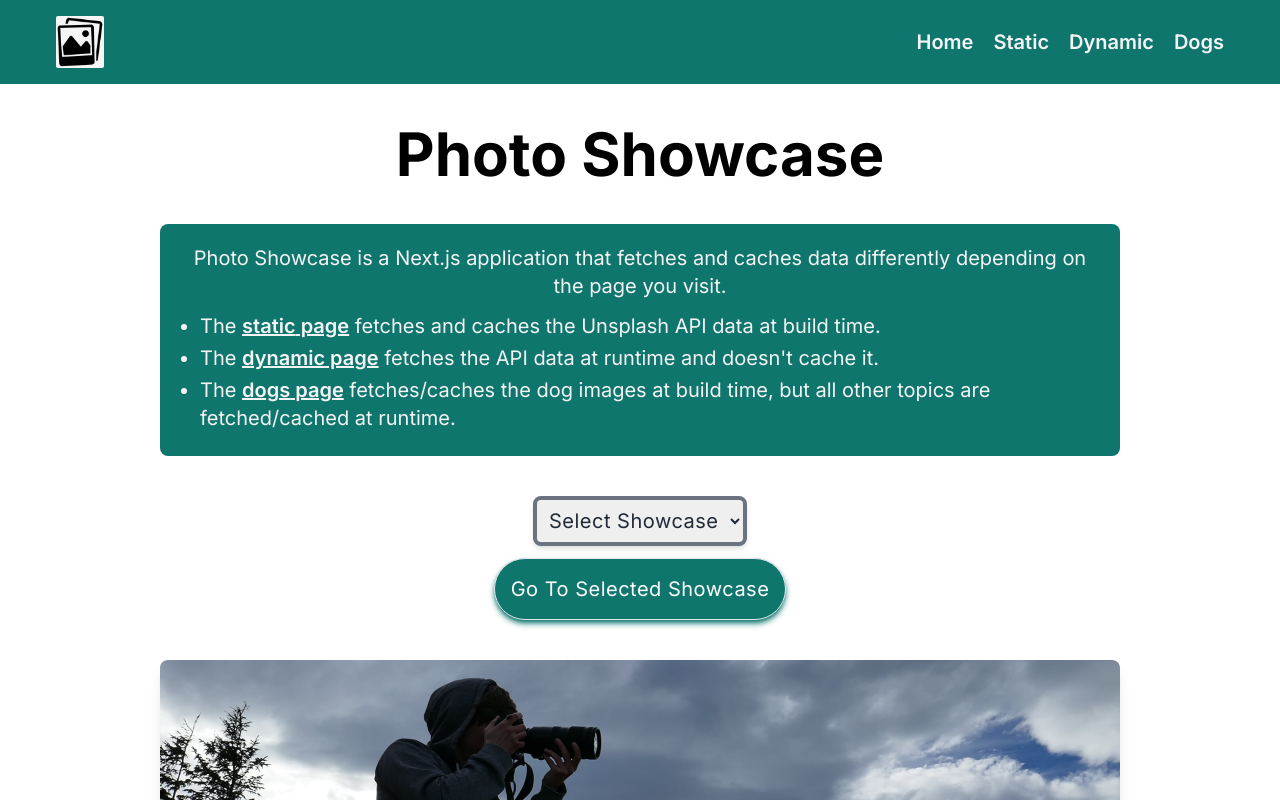
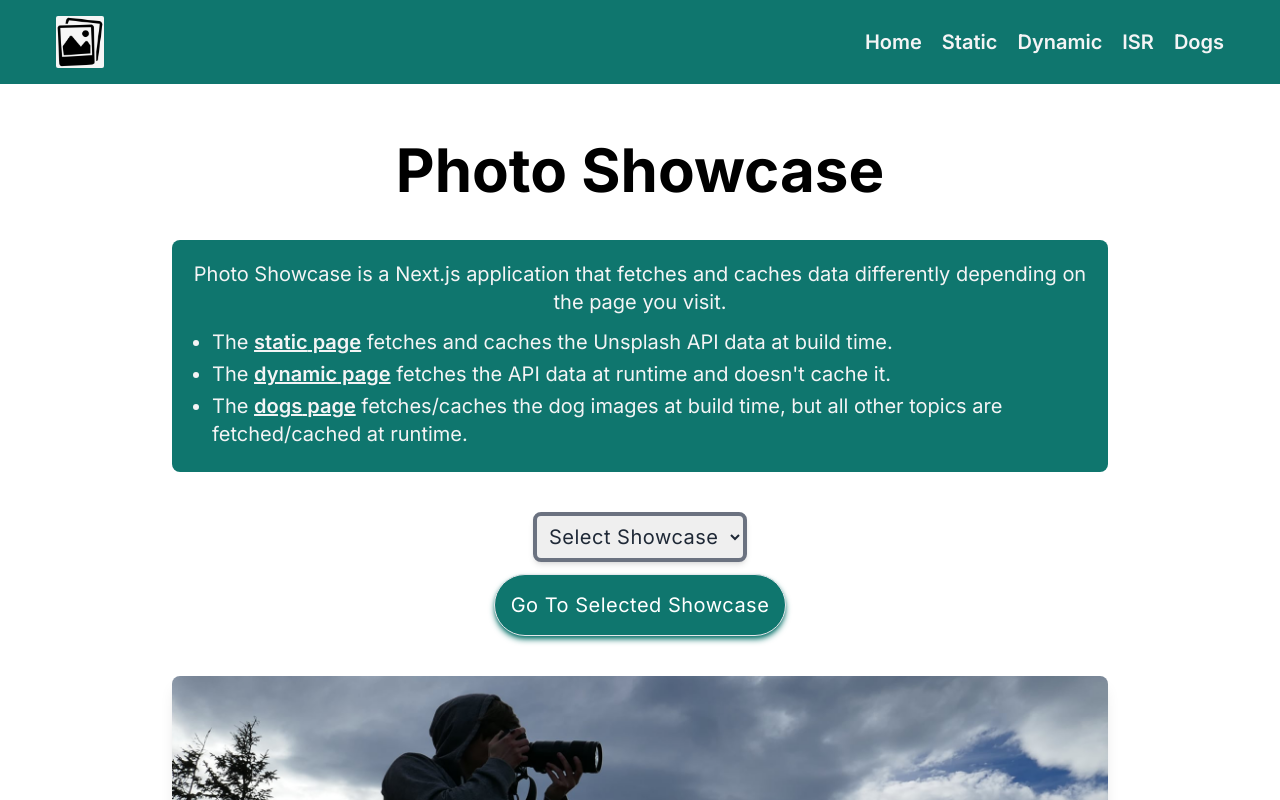
Before and after one commit to acktreptow/photo-showcase, a Next.js app: page / in a window 1280 px wide. Shown: the top 800 px of the page. Built offline with nearby package versions, Linux system fonts and the light colour scheme.

Commit message:
update components

```diff
--- a/src/app/components/Container.tsx
+++ b/src/app/components/Container.tsx
@@ -4,7 +4,7 @@ type ContainerProps = {
 
 function Container({ children }: ContainerProps): JSX.Element {
   return (
-    <div className="container mx-auto bg-white flex-grow p-">{children}</div>
+    <div className="container mx-auto bg-white flex-grow p-4">{children}</div>
   );
 }
 
--- a/src/app/components/Header.tsx
+++ b/src/app/components/Header.tsx
@@ -12,6 +12,7 @@ function Header(): JSX.Element {
     { name: "Home", urlPath: "/" },
     { name: "Static", urlPath: "/static" },
     { name: "Dynamic", urlPath: "/dynamic" },
+    { name: "ISR", urlPath: "/isr" },
     { name: "Dogs", urlPath: "/topics/dogs" },
   ];
 
```
